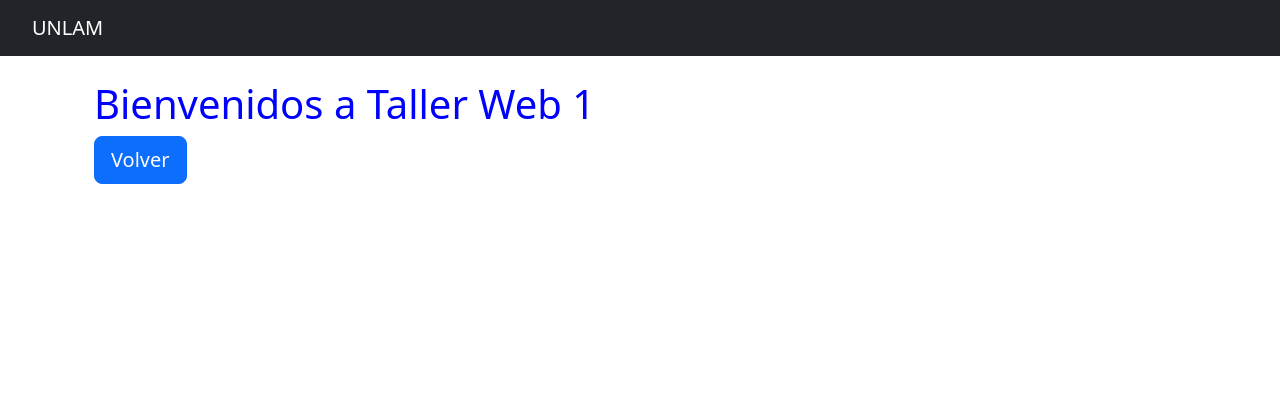
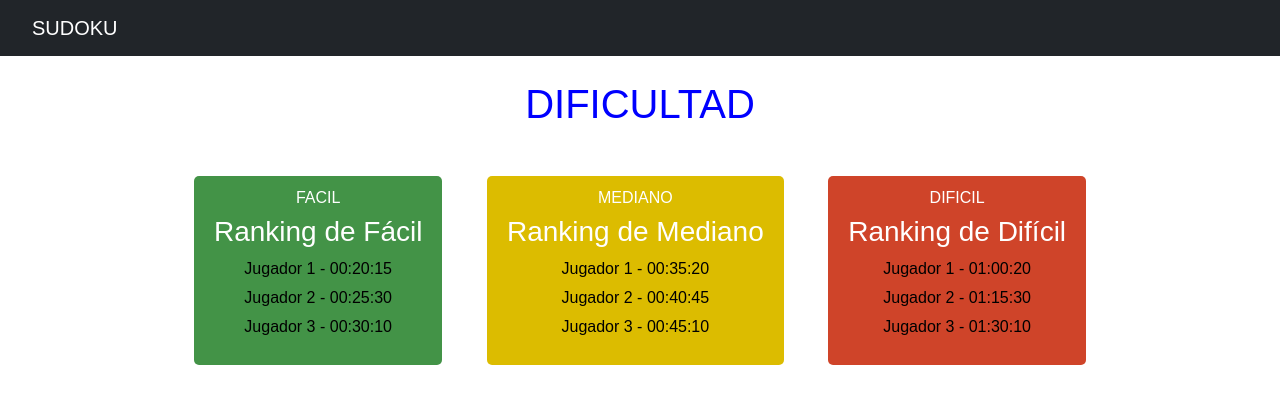
Before and after one commit to LeonardoVilte/Sudoku, a Spring app: page /thymeleaf/home in a window 1280 px wide. Shown: the top 404 px of the page. Run offline with Thymeleaf, Linux system fonts and the light colour scheme; the template is opened without the code that fills it, so the values that code supplies are empty; some libraries are stand-ins or nearby versions.

Commit message:
vistas home y juego

```diff
--- a/src/main/webapp/WEB-INF/views/thymeleaf/home.html
+++ b/src/main/webapp/WEB-INF/views/thymeleaf/home.html
@@ -15,21 +15,54 @@
 </head>
 
 <body>
+<main role="main" class="container">
+  <header>
+    <nav class="navbar navbar-expand-md navbar-dark bg-dark fixed-top">
+      <!--<img alt="Imagen Titulo" th:src="@{img/sudoku.png}" id="sudoku" >-->
+      <a class="navbar-brand" href="#">SUDOKU</a>
+    </nav>
+  </header>
+  <h1>DIFICULTAD</h1>
+  <div class="button-container">
+    <!--th:href="@{/jugar?dificultad=facil}"-->
+    <a th:href="@{/jugar}" class="button verde">
+      <span class="texto-boton">FACIL</span>
+      <ul class="lista">
+        <h3>Ranking de Fácil</h3>
+        <!-- Aquí puedes agregar la lista de rankings para la dificultad Fácil -->
+        <li>Jugador 1 - 00:20:15</li>
+        <li>Jugador 2 - 00:25:30</li>
+        <li>Jugador 3 - 00:30:10</li>
+      </ul>
+    </a>
 
-<nav class="navbar navbar-expand-md navbar-dark bg-dark fixed-top">
-  <a class="navbar-brand" href="#">UNLAM</a>
-</nav>
+    <a th:href="@{/jugar}" class="button amarillo">
+      <span class="texto-boton">MEDIANO</span>
+      <ul class="lista">
+        <h3>Ranking de Mediano</h3>
+        <!-- Aquí puedes agregar la lista de rankings para la dificultad Mediano -->
+        <li>Jugador 1 - 00:35:20</li>
+        <li>Jugador 2 - 00:40:45</li>
+        <li>Jugador 3 - 00:45:10</li>
+      </ul>
+    </a>
 
-<main role="main" class="container">
-  <div class = "container">
-    <h1>Bienvenidos a Taller Web 1</h1>
-
-    <a href="login.html" class="btn btn-lg btn-primary btn-block">Volver</a>
+    <a th:href="@{/jugar}"  class="button rojo">
+      <span class="texto-boton" th:action="@{/jugar}">DIFICIL</span>
+      <ul class="lista">
+        <h3>Ranking de Difícil</h3>
+        <!-- Aquí puedes agregar la lista de rankings para la dificultad Difícil -->
+        <li>Jugador 1 - 01:00:20</li>
+        <li>Jugador 2 - 01:15:30</li>
+        <li>Jugador 3 - 01:30:10</li>
+      </ul>
+    </a>
   </div>
 </main>
 <!-- /.container -->
 
 <!-- Boostrap core js -->
-<script type="text/javascript" th:src="@{webjars/bootstrap/5.2.0/js/bootstrap.min.js}"></script>
+<script type="text/javascript" th:src="@{webjars/bootstrap/5.2.0/js/bootstrap.min.js}">
+</script>
 </body>
 </html>
--- a/src/main/webapp/resources/core/css/main.css
+++ b/src/main/webapp/resources/core/css/main.css
@@ -1,19 +1,108 @@
 body {
-  padding-top: 5rem;
+    padding-top: 5rem;
 }
 .starter-template {
-  padding: 3rem 1.5rem;
-  text-align: center;
+    padding: 3rem 1.5rem;
+    text-align: center;
 }
 
 h1{
-	color:#0000FF;
+    color:#0000FF;
 }
 
 h2{
-	color:#FF0000;
+    color:#FF0000;
 }
 
 .navbar-brand{
     margin:0 2rem;
 }
+main {
+    font-family: Arial, sans-serif;
+    text-align: center;
+}
+.container {
+    display: flex;
+    flex-direction: column;
+    align-items: center;
+}
+.sudoku-container {
+    display: inline-block;
+    margin-bottom: 20px;
+}
+.timer-container {
+    margin: 10px;
+    padding: 10px 20px;
+    display: inline-block;
+    vertical-align: top;
+}
+.timer {
+    margin: 10px;
+    padding: 10px 20px;
+    font-size: 20px;
+}
+.button {
+    cursor: pointer;
+    margin: 20px;
+    padding: 10px 20px;
+    font-size: 16px;
+    color: white;
+    border: none;
+    border-radius: 5px;
+    display: inline-block;
+}
+.button-container {
+    margin-top: 20px;
+}
+.ranking-list {
+    margin-top: 20px;
+}
+table {
+    border-collapse: collapse;
+    border: 2px solid black; /* Borde de la tabla */
+    width: 100%;
+}
+td {
+    width: 50px; /* Ancho de las celdas */
+    height: 50px; /* Alto de las celdas */
+    text-align: center;
+    font-size: 20px; /* Tamaño del texto dentro de las celdas */
+    border: 1px solid black;
+}
+.verde {
+    background-color: #439347;
+}
+
+.amarillo {
+    background-color: #dcbc00;
+}
+
+.rojo {
+    background-color: #cf4429;
+}
+.verde:hover {
+    background-color: #92e0a3;
+}
+.amarillo:hover {
+    background-color: #f1f17c;
+}
+.rojo:hover {
+    background-color: #ff6e53;
+}
+
+.texto-boton {
+    color: white;
+}
+
+.lista {
+    list-style-type: none;
+    padding-left: 0;
+    margin-top: 5px;
+}
+.lista li {
+    color: black;
+    margin-top: 5px;
+}
+a {
+    text-decoration: none;
+}
```
Also changed, not shown: src/main/java/com/tallerwebi/presentacion/ControladorHome.java (added, +14 -0 lines), src/main/webapp/WEB-INF/views/thymeleaf/juego.html (added, +99 -0 lines), src/main/webapp/resources/img/sudoku.png (added).
